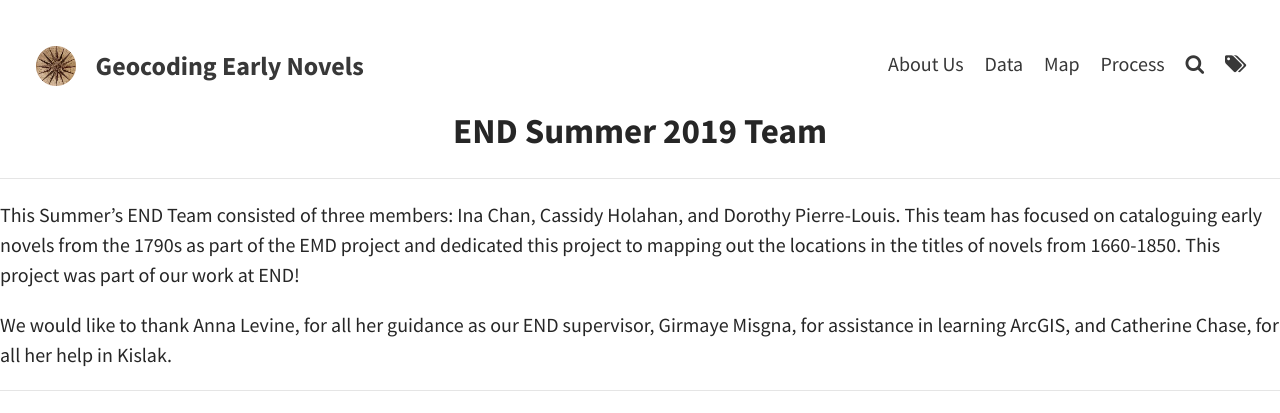
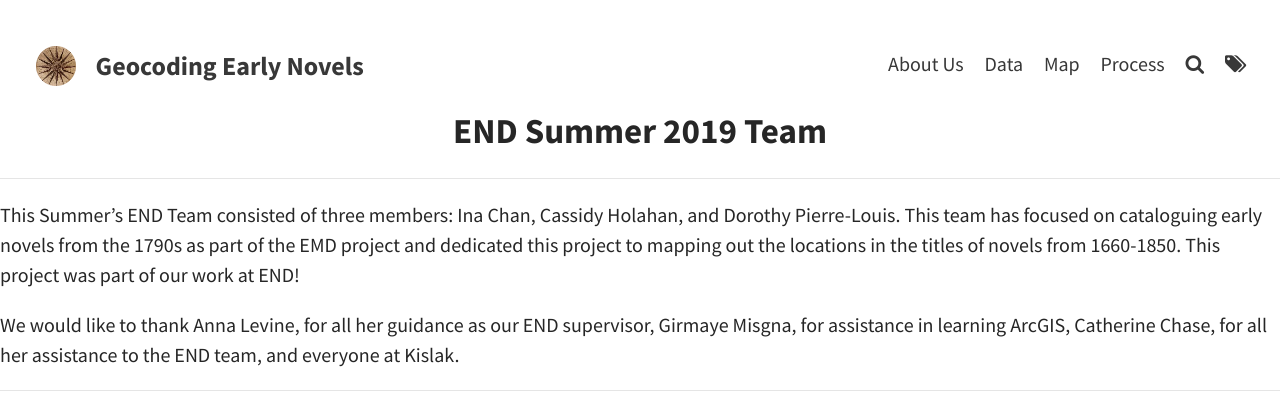
Before and after one commit to cholahan/end19, a Jekyll site: the page built from pages/about.html, in a window 1280 px wide and 900 px high, cut to the strip 0-413 px from the top of the window. Built offline with Jekyll 4.4.1, drawn with Linux system fonts in a browser that asks for light colours.

Commit message:
Update about.html

```diff
--- a/pages/about.html
+++ b/pages/about.html
@@ -12,7 +12,7 @@ permalink: /about/
   <h2 style="text-align:center">END Summer 2019 Team</h2>
   <hr>
   <p>This Summer’s END Team consisted of three members: Ina Chan, Cassidy Holahan, and Dorothy Pierre-Louis. This team has focused on cataloguing early novels from the 1790s as part of the EMD project and dedicated this project to mapping out the locations in the titles of novels from 1660-1850. This project was part of our work at END!</p>
-  <p>We would like to thank Anna Levine, for all her guidance as our END supervisor, Girmaye Misgna, for assistance in learning ArcGIS, and Catherine Chase, for all her help in Kislak.</p>
+  <p>We would like to thank Anna Levine, for all her guidance as our END supervisor, Girmaye Misgna, for assistance in learning ArcGIS, Catherine Chase, for all her assistance to the END team, and everyone at Kislak.</p>
 <hr>
 <br>
 <div class="row">
```
